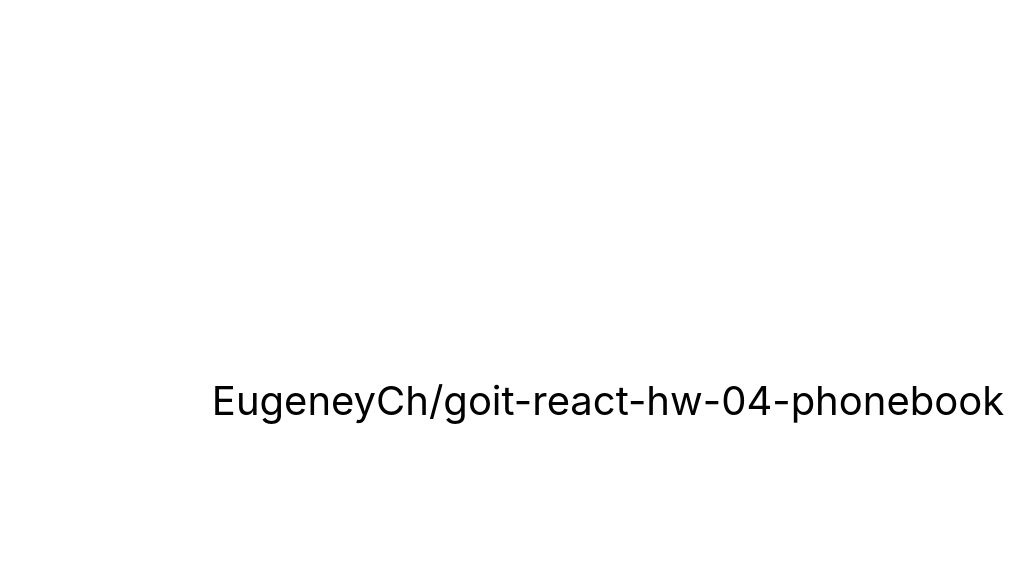
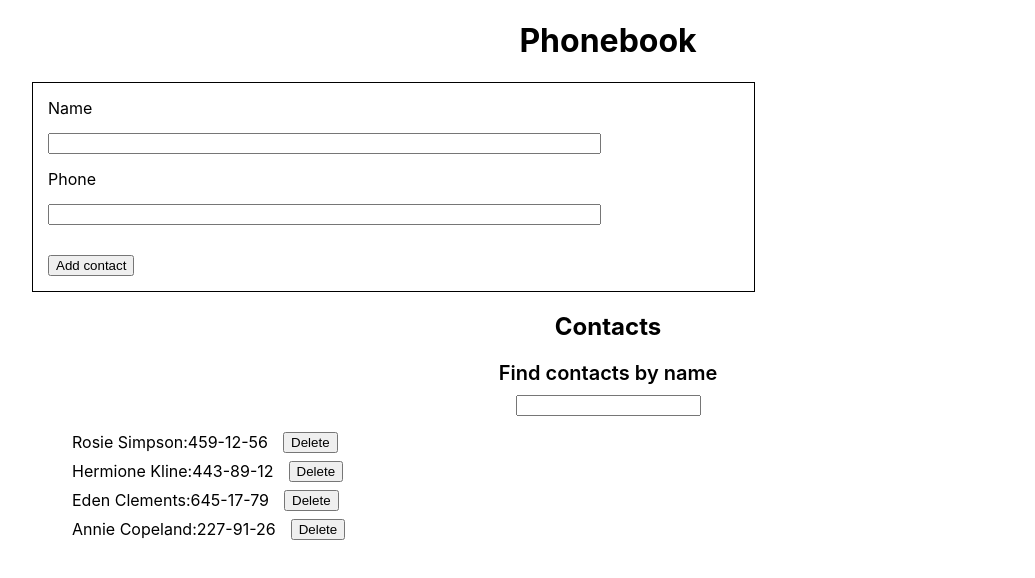
Before and after one commit to EugeneyCh/goit-react-hw-04-phonebook, a React (Create React App) app: page / in a window 1280 px wide. Shown: the top 578 px of the page, without its empty margins (32-1067 px from the left). Built offline with nearby package versions, Linux system fonts and the light colour scheme.

Commit message:
MiddlePoint

```diff
--- a/src/components/App.jsx
+++ b/src/components/App.jsx
@@ -1,16 +1,119 @@
-export const App = () => {
+import React, { useState, useEffect } from 'react';
+import PropTypes from 'prop-types';
+import ListContacts from './ListContacts/ListContacts';
+import ContactForm from './ContactForm/ContactForm';
+import Filter from './Filter/Filter';
+import { nanoid } from 'nanoid';
+import Contact from './Contact/Contact';
+import css from './App.module.css';
+
+function App() {
+  const [state, setState] = useState({
+    contacts: [
+      { id: 'id-1', name: 'Rosie Simpson', number: '459-12-56' },
+      { id: 'id-2', name: 'Hermione Kline', number: '443-89-12' },
+      { id: 'id-3', name: 'Eden Clements', number: '645-17-79' },
+      { id: 'id-4', name: 'Annie Copeland', number: '227-91-26' },
+    ],
+  });
+  const [filter, setFilter] = useState('');
+  // state = {
+  //   contacts: [
+  //     { id: 'id-1', name: 'Rosie Simpson', number: '459-12-56' },
+  //     { id: 'id-2', name: 'Hermione Kline', number: '443-89-12' },
+  //     { id: 'id-3', name: 'Eden Clements', number: '645-17-79' },
+  //     { id: 'id-4', name: 'Annie Copeland', number: '227-91-26' },
+  //   ],
+  //   filter: '',
+  // };
+
+  useEffect(() => {
+    console.log('App componentDidMount');
+    const contacts = localStorage.getItem('contacts');
+    const parsedContacts = JSON.parse(contacts);
+    if (parsedContacts) {
+      setState({ contacts: parsedContacts });
+    }
+  }, []);
+  useEffect(() => {
+    localStorage.setItem('contacts', JSON.stringify(state.contacts));
+  }, [state.contacts]);
+
+  const formSubmitHandler = ({ name, number }) => {
+    const newContact = {
+      id: nanoid(),
+      name,
+      number,
+    };
+    checkNameToSame(name)
+      ? alert(`${name} is already in contacts`)
+      : addNewContact(newContact);
+  };
+
+  const checkNameToSame = name => {
+    const lowerCaseNewName = name.toLowerCase();
+    return state.contacts.some(
+      contact => contact.name.toLowerCase() === lowerCaseNewName
+    );
+  };
+
+  const addNewContact = newContact => {
+    setState(({ contacts }) => ({
+      contacts: [newContact, ...contacts],
+    }));
+  };
+
+  const changeFilter = e => {
+    setFilter: e.currentTarget.value;
+  };
+
+  const getVisibleContacts = () => {
+    // const { filter, contacts } = this.state;
+    const normalizedFilter = filter.toLowerCase();
+
+    return state.contacts.filter(contact =>
+      contact.name.toLowerCase().includes(normalizedFilter)
+    );
+  };
+
+  const deleteContact = contactId => {
+    setState(prevState => ({
+      contacts: state.contacts.filter(contact => contact.id !== contactId),
+    }));
+  };
+
+  // const { filter } = this.state;
+
+  const visibleContacts = getVisibleContacts();
+
   return (
-    <div
-      style={{
-        height: '100vh',
-        display: 'flex',
-        justifyContent: 'center',
-        alignItems: 'center',
-        fontSize: 40,
-        color: '#010101',
-      }}
-    >
-      EugeneyCh/goit-react-hw-04-phonebook
+    <div className={css.container}>
+      <h1>Phonebook</h1>
+      <ContactForm onSubmit={formSubmitHandler} />
+      <div className={css.contactList}>
+        <h2>Contacts</h2>
+        <Filter value={filter} onChange={changeFilter} />
+        <ListContacts
+          children={
+            <Contact
+              contacts={visibleContacts}
+              onDeleteContact={deleteContact}
+            />
+          }
+        />
+      </div>
     </div>
   );
+}
+
+App.propTypes = {
+  contacts: PropTypes.arrayOf(
+    PropTypes.shape({
+      id: PropTypes.string.isRequired,
+      name: PropTypes.string.isRequired,
+      number: PropTypes.string.isRequired,
+    })
+  ),
 };
+
+export default App;
--- /dev/null
+++ b/src/components/App.module.css
@@ -0,0 +1,12 @@
+.container {
+  width: 90%;
+  display: flex;
+  flex-direction: column;
+  margin: 0 auto;
+}
+.container h1 {
+  text-align: center;
+}
+.contactList h2 {
+  text-align: center;
+}
--- /dev/null
+++ b/src/components/Contact/Contact.js
@@ -0,0 +1,26 @@
+import React from 'react';
+import PropTypes from 'prop-types';
+import css from './Contact.module.css';
+
+function Contact({ contacts, onDeleteContact }) {
+  // const { contacts, onDeleteContact } = this.props;
+  return contacts.map(({ id, name, number }) => (
+    <li key={id} className={css.contactRow}>
+      {name}:{number}{' '}
+      <button onClick={() => onDeleteContact(id)}>Delete</button>
+    </li>
+  ));
+}
+
+Contact.propTypes = {
+  contacts: PropTypes.arrayOf(
+    PropTypes.shape({
+      id: PropTypes.string.isRequired,
+      name: PropTypes.string.isRequired,
+      number: PropTypes.string.isRequired,
+    })
+  ),
+  onDeleteContact: PropTypes.func.isRequired,
+};
+
+export default Contact;
--- /dev/null
+++ b/src/components/Contact/Contact.module.css
@@ -0,0 +1,4 @@
+.contactRow {
+  display: flex;
+  gap: 15px;
+}
--- /dev/null
+++ b/src/components/ContactForm/ContactForm.js
@@ -0,0 +1,76 @@
+import React, { useState } from 'react';
+import PropTypes from 'prop-types';
+import css from './ContactForm.module.css';
+
+function ContactForm({ formSubmitHandler }) {
+  const [user, setUser] = useState('');
+  const [number, setNumber] = useState('');
+
+  const handleChange = e => {
+    const { name, value } = e.currentTarget;
+    console.log(e.target);
+    console.log('User=', name, 'Value=', value);
+    switch (name) {
+      case 'name':
+        setUser(value);
+        break;
+      case 'number':
+        setNumber(value);
+        break;
+      default:
+        break;
+    }
+  };
+  const handleFormSubmit = e => {
+    e.preventDefault();
+    formSubmitHandler;
+    // onSubmit(this.state);
+    reset();
+  };
+  const reset = () => {
+    setUser = '';
+    setNumber = '';
+  };
+
+  return (
+    <form className={css.formEditor} onSubmit={handleFormSubmit}>
+      <label>
+        Name
+        <input
+          className={css.inputArea}
+          type="text"
+          name="name"
+          pattern="^[a-zA-Zа-яА-Я]+(([' -][a-zA-Zа-яА-Я ])?[a-zA-Zа-яА-Я]*)*$"
+          title="Name may contain only letters, apostrophe, dash and spaces. For example Adrian, Jacob Mercer, Charles de Batz de Castelmore d'Artagnan"
+          required
+          value={user}
+          onChange={handleChange}
+        />
+      </label>
+      <label>
+        Phone
+        <input
+          className={css.inputArea}
+          type="tel"
+          name="number"
+          pattern="\+?\d{1,4}?[-.\s]?\(?\d{1,3}?\)?[-.\s]?\d{1,4}[-.\s]?\d{1,4}[-.\s]?\d{1,9}"
+          title="Phone number must be digits and can contain spaces, dashes, parentheses and can start with +"
+          required
+          value={number}
+          onChange={handleChange}
+        />
+      </label>
+      <button className={css.contactButton} type="submit">
+        Add contact
+      </button>
+    </form>
+  );
+}
+
+ContactForm.propTypes = {
+  handleFormSubmit: PropTypes.func.isRequired,
+  onSubmit: PropTypes.func.isRequired,
+  handleChange: PropTypes.func.isRequired,
+};
+
+export default ContactForm;
--- /dev/null
+++ b/src/components/ContactForm/ContactForm.module.css
@@ -0,0 +1,23 @@
+.formEditor {
+  /* display: flex; */
+  /* flex-direction: column; */
+  /* align-items: center; */
+  width: 60%;
+  padding: 15px;
+  border: 1px solid black;
+}
+
+.formEditor label {
+  display: flex;
+  flex-direction: column;
+  justify-content: center;
+  width: 80%;
+  /* margin: 0 auto; */
+}
+
+.inputArea {
+  margin: 15px 0;
+}
+.contactButton {
+  margin-top: 15px;
+}
--- /dev/null
+++ b/src/components/Filter/Filter.js
@@ -0,0 +1,19 @@
+import React from 'react';
+import PropType from 'prop-types';
+import css from './Filter.module.css';
+
+function Filter({ value, onChange }) {
+  return (
+    <label className={css.findZone}>
+      Find contacts by name
+      <input type="text" value={value} onChange={onChange} />
+    </label>
+  );
+}
+
+Filter.propTypes = {
+  value: PropType.string.isRequired,
+  onChange: PropType.func.isRequired,
+};
+
+export default Filter;
--- /dev/null
+++ b/src/components/Filter/Filter.module.css
@@ -0,0 +1,10 @@
+.findZone {
+  display: flex;
+  flex-direction: column;
+  gap: 10px;
+  align-items: center;
+  width: 60%;
+  margin: 0 auto;
+  font-size: 20px;
+  font-weight: 600;
+}
--- /dev/null
+++ b/src/components/ListContacts/ListContacts.js
@@ -0,0 +1,14 @@
+import React from 'react';
+import PropTypes from 'prop-types';
+
+import css from './ListContacts.module.css';
+
+function ListContacts({ children }) {
+  return <ul className={css.contactList}>{children}</ul>;
+}
+
+ListContacts.propTypes = {
+  children: PropTypes.node.isRequired,
+};
+
+export default ListContacts;
--- /dev/null
+++ b/src/components/ListContacts/ListContacts.module.css
@@ -0,0 +1,5 @@
+.contactList {
+  display: flex;
+  flex-direction: column;
+  gap: 8px;
+}
--- a/src/index.js
+++ b/src/index.js
@@ -1,6 +1,6 @@
 import React from 'react';
 import ReactDOM from 'react-dom/client';
-import { App } from 'components/App';
+import App from 'components/App';
 import './index.css';
 
 ReactDOM.createRoot(document.getElementById('root')).render(
```
Also changed, not shown: 1 other file (tests, documents, lock files or other folders).
